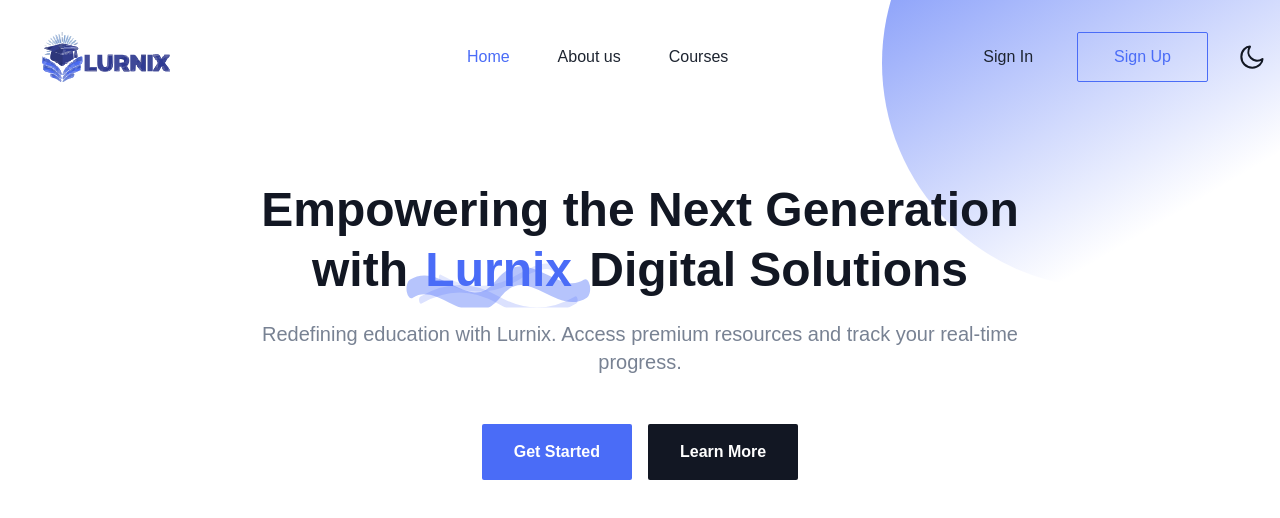
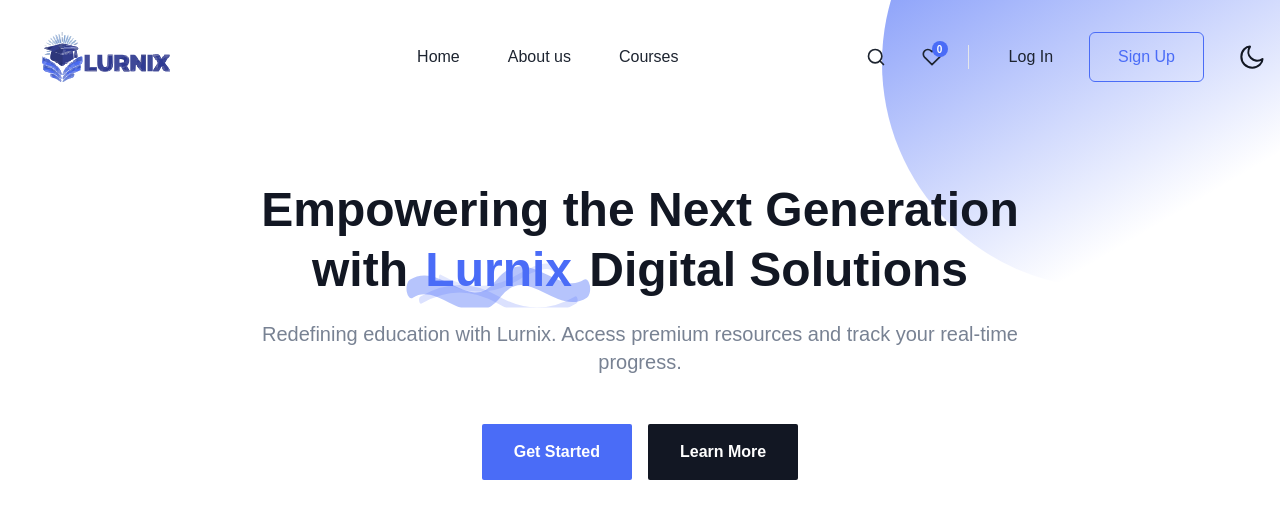
Before and after one commit to mariumrashad/Lurnix-platform, a React (Create React App) app: page / in a window 1280 px wide. Shown: the top 518 px of the page. Built offline with nearby package versions, Linux system fonts and the light colour scheme.

Commit message:
feat(navbar): add wishlist, search and update navigation links

```diff
--- a/src/components/Header/index.js
+++ b/src/components/Header/index.js
@@ -1,5 +1,6 @@
 import { useEffect, useState } from "react";
-import { Link, useLocation } from "react-router-dom";
+import { useLocation } from "react-router-dom";
+import { NavHashLink as Link } from "react-router-hash-link";
 import ThemeToggler from "./ThemeToggler";
 import menuData from "./menuData";
 
@@ -31,6 +32,7 @@
       setOpenIndex(index);
     }
   };
+
   const location = useLocation();
   const usePathName = location.pathname;
 
@@ -39,15 +41,17 @@
       <header
         className={`header top-0 left-0 z-40 flex w-full items-center ${
           sticky
-            ? "dark:bg-gray-dark dark:shadow-sticky-dark shadow-sticky fixed z-9999 bg-white/80 backdrop-blur-xs transition"
+            ? "dark:bg-gray-dark dark:shadow-sticky-dark shadow-sticky fixed z-9999 bg-white/80 backdrop-blur-md transition"
             : "absolute bg-transparent"
         }`}
       >
         <div className="container mx-auto px-4">
           <div className="relative -mx-4 flex items-center justify-between">
+
             <div className="w-60 max-w-full px-4 flex-shrink-0">
               <Link
-                to="/"
+                smooth
+                to="/#home"
                 className={`header-logo block w-full ${sticky ? "py-5 lg:py-2" : "py-8"}`}
               >
                 <img
@@ -77,8 +81,9 @@
                     <li key={index} className="group relative">
                       {menuItem.path ? (
                         <Link
+                          smooth
                           to={menuItem.path}
-                          className={`flex py-2 text-base lg:mr-0 lg:inline-flex lg:px-0 lg:py-6 ${
+                          className={`flex py-2 text-base font-medium lg:mr-0 lg:inline-flex lg:px-0 lg:py-6 ${
                             usePathName === menuItem.path
                               ? "text-primary dark:text-white"
                               : "text-dark hover:text-primary dark:text-white/70 dark:hover:text-white"
@@ -90,18 +95,18 @@
                         <>
                           <p
                             onClick={() => handleSubmenu(index)}
-                            className="text-dark group-hover:text-primary flex cursor-pointer items-center justify-between py-2 text-base lg:mr-0 lg:inline-flex lg:px-0 lg:py-6 dark:text-white/70 dark:group-hover:text-white"
+                            className="text-dark group-hover:text-primary flex cursor-pointer items-center justify-between py-2 text-base font-medium lg:mr-0 lg:inline-flex lg:px-0 lg:py-6 dark:text-white/70 dark:group-hover:text-white"
                           >
                             {menuItem.title}
-                            <span className="pl-3">
-                              <svg width="25" height="24" viewBox="0 0 25 24">
-                                <path fillRule="evenodd" clipRule="evenodd" d="M6.29289 8.8427C6.68342 8.45217 7.31658 8.45217 7.70711 8.8427L12 13.1356L16.2929 8.8427C16.6834 8.45217 17.3166 8.45217 17.7071 8.8427C18.0976 9.23322 18.0976 9.86639 17.7071 10.2569L12 15.964L6.29289 10.2569C5.90237 9.86639 5.90237 9.23322 6.29289 8.8427Z" fill="currentColor" />
+                            <span className="pl-2">
+                              <svg width="20" height="20" viewBox="0 0 24 24">
+                                <path fill="none" stroke="currentColor" strokeWidth="2" strokeLinecap="round" strokeLinejoin="round" d="m6 9 6 6 6-6"/>
                               </svg>
                             </span>
                           </p>
                           <div className={`submenu dark:bg-dark relative top-full left-0 rounded-sm bg-white transition-[top] duration-300 group-hover:opacity-100 lg:invisible lg:absolute lg:top-[110%] lg:block lg:w-[250px] lg:p-4 lg:opacity-0 lg:shadow-lg lg:group-hover:visible lg:group-hover:top-full ${openIndex === index ? "block" : "hidden"}`}>
                             {menuItem.submenu.map((submenuItem, subIndex) => (
-                              <Link to={submenuItem.path} key={subIndex} className="text-dark hover:text-primary block rounded-sm py-2.5 text-sm lg:px-3 dark:text-white/70 dark:hover:text-white">
+                              <Link smooth to={submenuItem.path} key={subIndex} className="text-dark hover:text-primary block rounded-sm py-2.5 text-sm lg:px-3 dark:text-white/70 dark:hover:text-white">
                                 {submenuItem.title}
                               </Link>
                             ))}
@@ -114,38 +119,55 @@
               </nav>
             </div>
 
-            <div className="flex items-center justify-end pr-16 lg:pr-0 flex-shrink-0">
+            <div className="flex items-center justify-end flex-shrink-0 space-x-2 md:space-x-4 pr-16 lg:pr-0">
+
+              <button className="flex h-10 w-10 items-center justify-center rounded-full text-dark hover:bg-gray-100 dark:text-white dark:hover:bg-white/10 transition-all">
+                <svg width="20" height="20" viewBox="0 0 24 24" fill="none" stroke="currentColor" strokeWidth="2" strokeLinecap="round" strokeLinejoin="round">
+                  <circle cx="11" cy="11" r="8"></circle>
+                  <line x1="21" y1="21" x2="16.65" y2="16.65"></line>
+                </svg>
+              </button>
+
+              <Link smooth to="/wishlist" className="relative flex h-10 w-10 items-center justify-center rounded-full text-dark hover:bg-gray-100 dark:text-white dark:hover:bg-white/10 transition-all">
+                <svg width="20" height="20" viewBox="0 0 24 24" fill="none" stroke="currentColor" strokeWidth="2" strokeLinecap="round" strokeLinejoin="round">
+                  <path d="M20.84 4.61a5.5 5.5 0 0 0-7.78 0L12 5.67l-1.06-1.06a5.5 5.5 0 0 0-7.78 7.78l1.06 1.06L12 21.23l8.84-8.84 1.06-1.06a5.5 5.5 0 0 0 0-7.78z"></path>
+                </svg>
+                <span className="absolute top-1 right-1 flex h-4 w-4 items-center justify-center rounded-full bg-primary text-[10px] font-bold text-white">0</span>
+              </Link>
+
+              <span className="hidden h-6 w-[1px] bg-gray-200 dark:bg-white/10 md:block"></span>
+
+              <div className="hidden items-center lg:flex space-x-3">
                 <Link
-                to="/signin"
-                className="group relative hidden px-7 py-3 text-base font-medium text-dark md:block dark:text-white overflow-hidden rounded-sm"
+                  to="/login"
+                  className="group relative overflow-hidden rounded-md px-6 py-3 text-base font-medium text-dark dark:text-white transition-all"
                 >
-                <span className="relative z-10 transition-colors duration-300 group-hover:text-white">
-                  Sign In
-                </span>
-                <div className="absolute inset-0 bg-primary transform translate-y-full group-hover:translate-y-0 transition-transform duration-300"></div>
+                  <span className="relative z-10 transition-colors duration-300 group-hover:text-white">Log In</span>
+                  <div className="absolute inset-0 z-0 bg-primary translate-y-full transition-transform duration-300 group-hover:translate-y-0"></div>
                 </Link>
 
                 <Link
                   to="/signup"
-                className="group relative ml-4 hidden px-8 py-3 text-base font-medium text-primary border border-primary rounded-sm md:block overflow-hidden transition-all duration-300 hover:text-white md:px-9 lg:px-6 xl:px-9"
+                  className="group relative overflow-hidden rounded-md border border-primary px-7 py-3 text-base font-medium text-primary transition-all duration-300 hover:text-white"
                 >
                   <span className="relative z-10">Sign Up</span>
-                <div className="absolute inset-0 bg-primary transform translate-y-full group-hover:translate-y-0 transition-transform duration-300"></div>
+                  <div className="absolute inset-0 z-0 bg-primary translate-y-full transition-transform duration-300 group-hover:translate-y-0"></div>
                 </Link>
+              </div>
 
-              <div className="pl-4">
+              <div className="pl-1">
                 <ThemeToggler />
               </div>
 
               <button
                 onClick={navbarToggleHandler}
-                id="navbarToggler"
                 className="ring-primary absolute top-1/2 right-4 block translate-y-[-50%] rounded-lg px-3 py-[6px] focus:ring-2 lg:hidden"
               >
                 <span className={`relative my-1.5 block h-0.5 w-[30px] bg-black transition-all duration-300 dark:bg-white ${navbarOpen ? "top-[7px] rotate-45" : ""}`} />
                 <span className={`relative my-1.5 block h-0.5 w-[30px] bg-black transition-all duration-300 dark:bg-white ${navbarOpen ? "opacity-0" : ""}`} />
                 <span className={`relative my-1.5 block h-0.5 w-[30px] bg-black transition-all duration-300 dark:bg-white ${navbarOpen ? "top-[-8px] -rotate-45" : ""}`} />
               </button>
+
             </div>
           </div>
         </div>
```
Also changed, not shown: src/components/Header/menuData.js (+4 -4 lines). Lines whose indentation alone changed are shown as unchanged.
